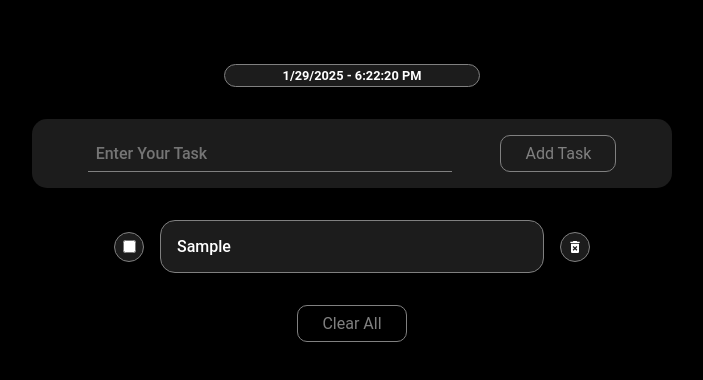
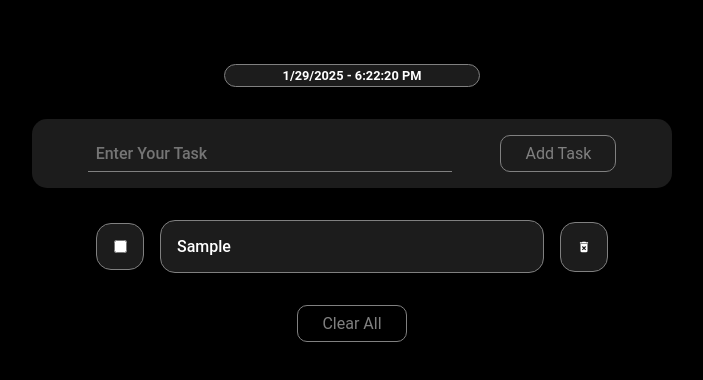
Before and after one commit to hiarun01/Todo-App, a React (Vite) app: page / in a window 1280 px wide. Both pictures are taken after typing "Sample" into the empty fields and a click on the button "Add Task". Shown: the top 380 px of the page, without its empty margins (288-991 px from the left). Built offline with nearby package versions, Linux system fonts and the light colour scheme.

Commit message:
add checked and unchecked fountionalty..

```diff
--- a/src/Components/TaskList.jsx
+++ b/src/Components/TaskList.jsx
@@ -1,21 +1,21 @@
 import "../TodoApp.css";
 import {MdDeleteForever} from "react-icons/md";
 
-const TaskList = ({task, i, HandleDeleteTask}) => {
+const TaskList = ({task, HandleDeleteTask, HandleToggleTask}) => {
   return (
-    <li className="single-task-container" key={i}>
-      <div className="checkbox icon-style">
-        <input type="checkbox" />
+    <li className={`task-item ${task.completed ? "completed" : ""}`}>
+      <div className="checkBox">
+        <input
+          type="checkbox"
+          checked={task.completed}
+          onChange={HandleToggleTask}
+        />
       </div>
-      <div>
-        <span className="task-content">{task}</span>
-      </div>
-      <div
-        className="delete-icon icon-style"
-        onClick={() => HandleDeleteTask(i)}
-      >
+
+      <span className="task-content">{task.text}</span>
+      <span className="delete-icon" onClick={HandleDeleteTask}>
         <MdDeleteForever />
-      </div>
+      </span>
     </li>
   );
 };
--- a/src/TodoApp.css
+++ b/src/TodoApp.css
@@ -5,6 +5,8 @@
     color: white;
 
 }
+
+
 
 
 
@@ -96,7 +98,7 @@ body{
 
 }
 
-.single-task-container{
+.task-list li{
     display: flex;
     justify-content: center;
     align-items: center;
@@ -104,20 +106,35 @@ body{
 
 }
 
-.icon-style{
+.delete-icon{
     display: flex;
     justify-content: center;
     align-items: center;
-    border-radius: 50%;
+    padding: 1rem;
     cursor: pointer;
-    width: 30px;
-    height: 30px;
+    width: 3rem;
+    border-radius: 15px;
     border: 1px solid grey;
     background-color: #1c1c1c;
     color: white;
 }
 
-.single-task-container .task-content{
+.checkBox{
+    display: flex;
+    justify-content: center;
+    align-items: center;
+    cursor: pointer;
+    padding: 1rem;
+    width: 3rem;
+    border: 1px;
+    border: 1px solid grey;
+    background-color: #1c1c1c;
+    border-radius: 15px;
+}
+
+
+
+li .task-content{
     border: 1px solid grey;
     display: flex;
     align-items: center;
@@ -170,3 +187,24 @@ body{
     background-color: grey;
     color: white;
 }
+
+/* task chekd uncheck css */
+
+.task-item {
+    display: flex;
+    align-items: center;
+    gap: 1rem;
+  }
+
+  .task-item input[type="checkbox"] {
+    cursor: pointer;
+  }
+
+  .task-item.completed span {
+    text-decoration: line-through;
+    color: gray;
+  }
+
+
+
+/* checkbox  */
--- a/src/TodoApp.jsx
+++ b/src/TodoApp.jsx
@@ -12,14 +12,12 @@ const TodoApp = () => {
       alert("Please add a task");
       return;
     }
-    if (tasks.includes(value)) {
+    if (tasks.some((task) => task.text === value)) {
       alert("Task already exists");
       return;
     }
-    setTasks((prevTask) => [...prevTask, value]);
+    setTasks((prevTasks) => [...prevTasks, {text: value, completed: false}]);
   };
-
-  // Delete Task fun
 
   const HandleDeleteTask = (index) => {
     const newTasks = [...tasks];
@@ -27,7 +25,11 @@ const TodoApp = () => {
     setTasks(newTasks);
   };
 
-  // Delete Task End
+  const HandleToggleTask = (index) => {
+    const newTasks = [...tasks];
+    newTasks[index].completed = !newTasks[index].completed;
+    setTasks(newTasks);
+  };
 
   return (
     <>
@@ -45,7 +47,8 @@ const TodoApp = () => {
                 <TaskList
                   task={task}
                   key={i}
-                  HandleDeleteTask={HandleDeleteTask}
+                  HandleDeleteTask={() => HandleDeleteTask(i)}
+                  HandleToggleTask={() => HandleToggleTask(i)}
                 />
               );
             })}
```
